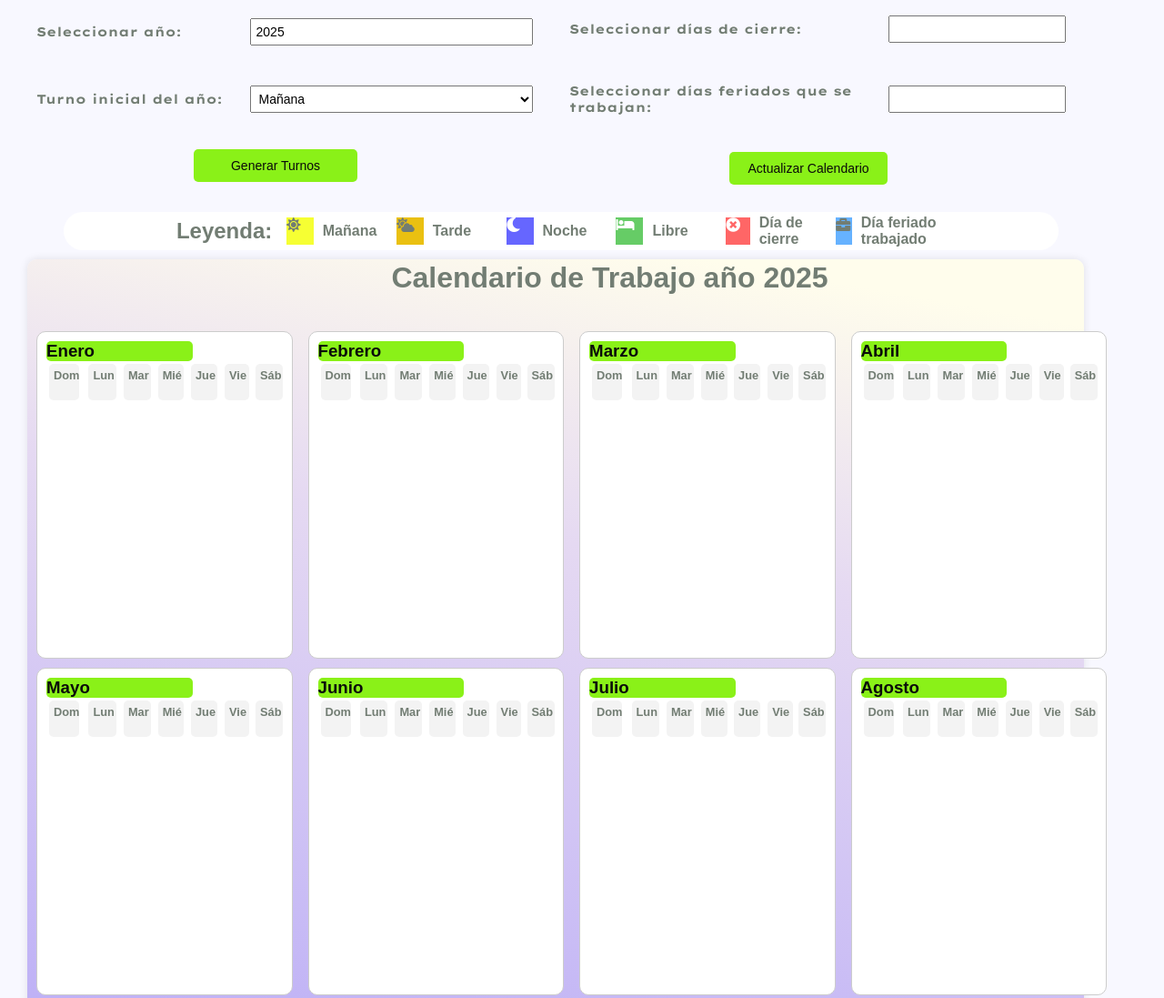
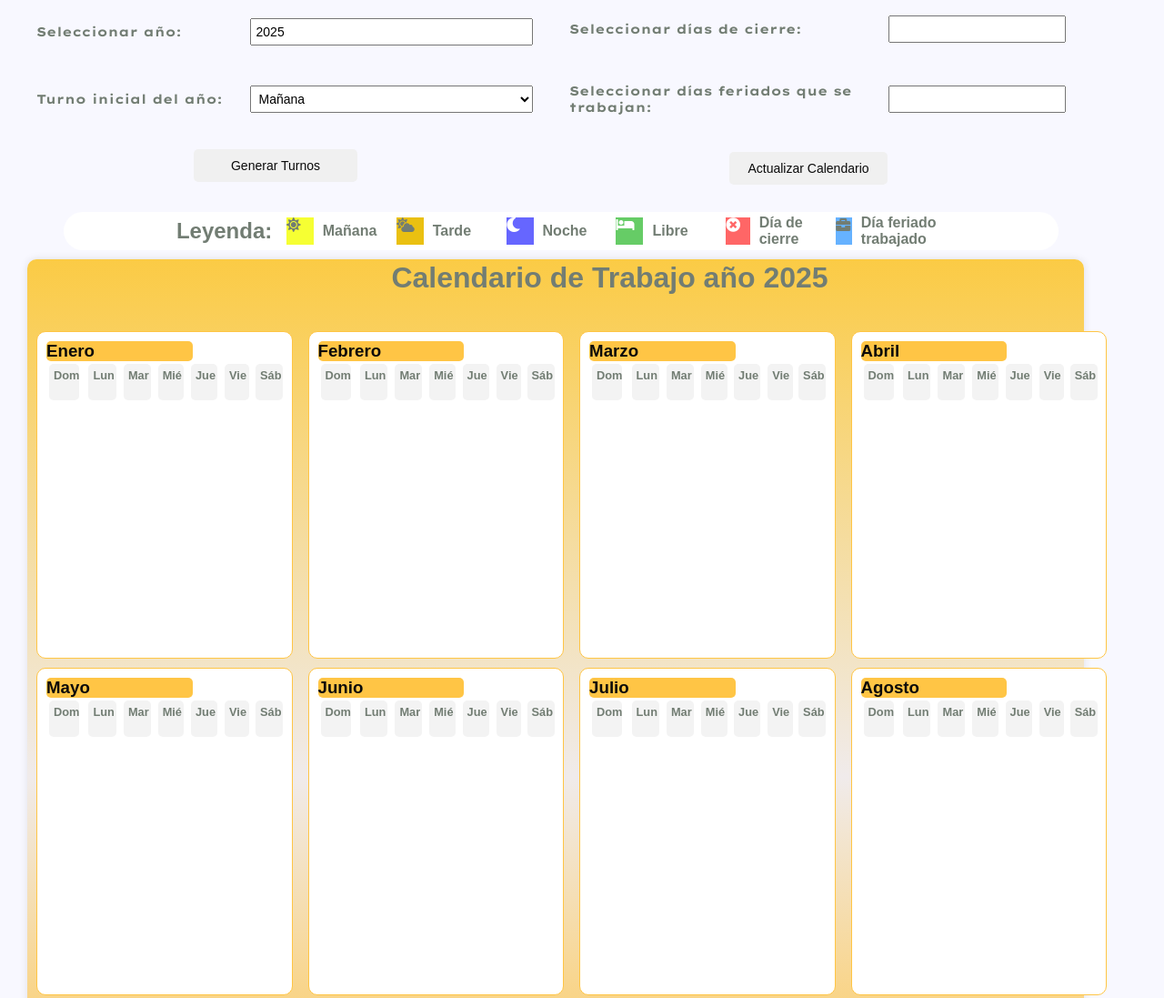
Before and after one commit to hermesa14/CalendarioTrabajo, a website: page index.html in a window 1280 px wide. Shown: the part 407-1504 px from the top of the page at 91% size. Drawn offline with nearby package versions, Linux system fonts and the light colour scheme.

Commit message:
mejoras1.1

```diff
--- a/style.css
+++ b/style.css
@@ -13,7 +13,7 @@ display:contents;
     width: 95%;
     text-align: justify;
     border-radius: 50px;
-    background-image: url('imagen/header.jpg');
+    background-image: url('imagen/839.png');
     background-size:cover; /* Ajusta esto según tus necesidades */
     color: #727D73;
     padding-bottom: 30px;
@@ -95,8 +95,8 @@ body {
 
 
 .calendar-container {
-    background: rgb(255,253,236);
-    background: linear-gradient(190deg, rgba(255,253,236,1) 5%, rgba(229,217,242,1) 28%, rgba(162,148,249,1) 100%);
+    background: rgb(251,203,69);
+    background: linear-gradient(180deg, rgba(251,203,69,1) 0%, rgba(240,235,235,1) 45%, rgba(255,197,69,1) 77%);
     padding: 1px 0px 1px 10px;
     border-radius: 10px;
     box-shadow: 0 0 10px rgba(0, 0, 0, 0.1);
@@ -121,7 +121,7 @@ body {
     padding-left: 20%;
    }
 .month {
-    border: 1px solid #ccc;
+    border: 1px solid #ffc545;
     padding: 10px;
     border-radius: 10px;
     background-color: #fff;
@@ -130,7 +130,7 @@ body {
 }
 .month h3 {
     padding-right: 5px;
-    background-color: #8af118;
+    background-color:#ffc545;
     color: #0a0a0a;
     border-radius: 5px;
     width: 60%;
@@ -180,7 +180,7 @@ i{
 
 
 button {
-    background-color:#8af118;
+    background-color:#f0f0f0;
     color: #0a0a0a;
     border: none;
     padding: 20px 20px;
```
Also changed, not shown: imagen/839.png (added), imagen/header.jpg, imagen/header.png (deleted), imagen/header.svg (deleted), imagen/header2.png (deleted).
